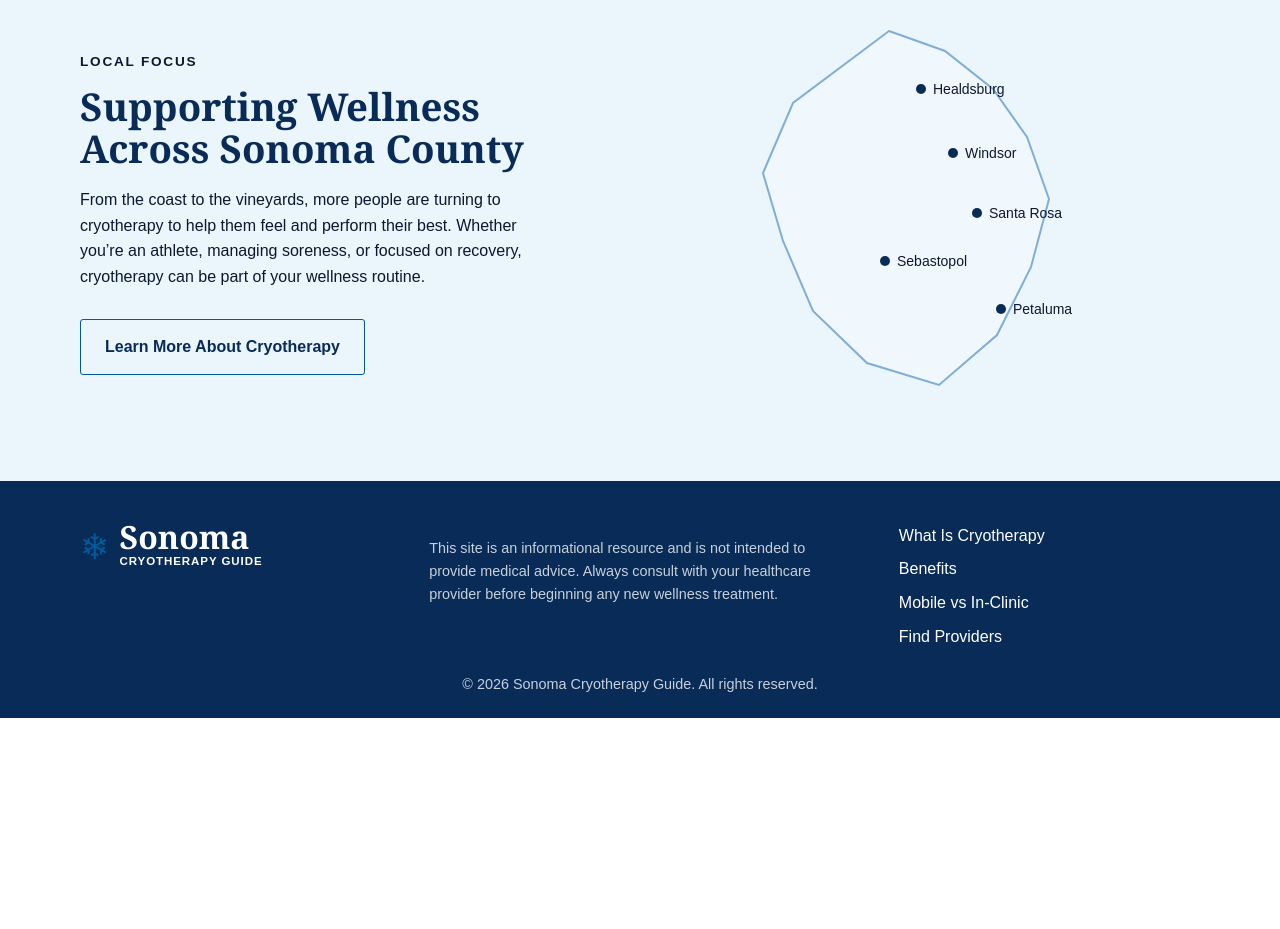
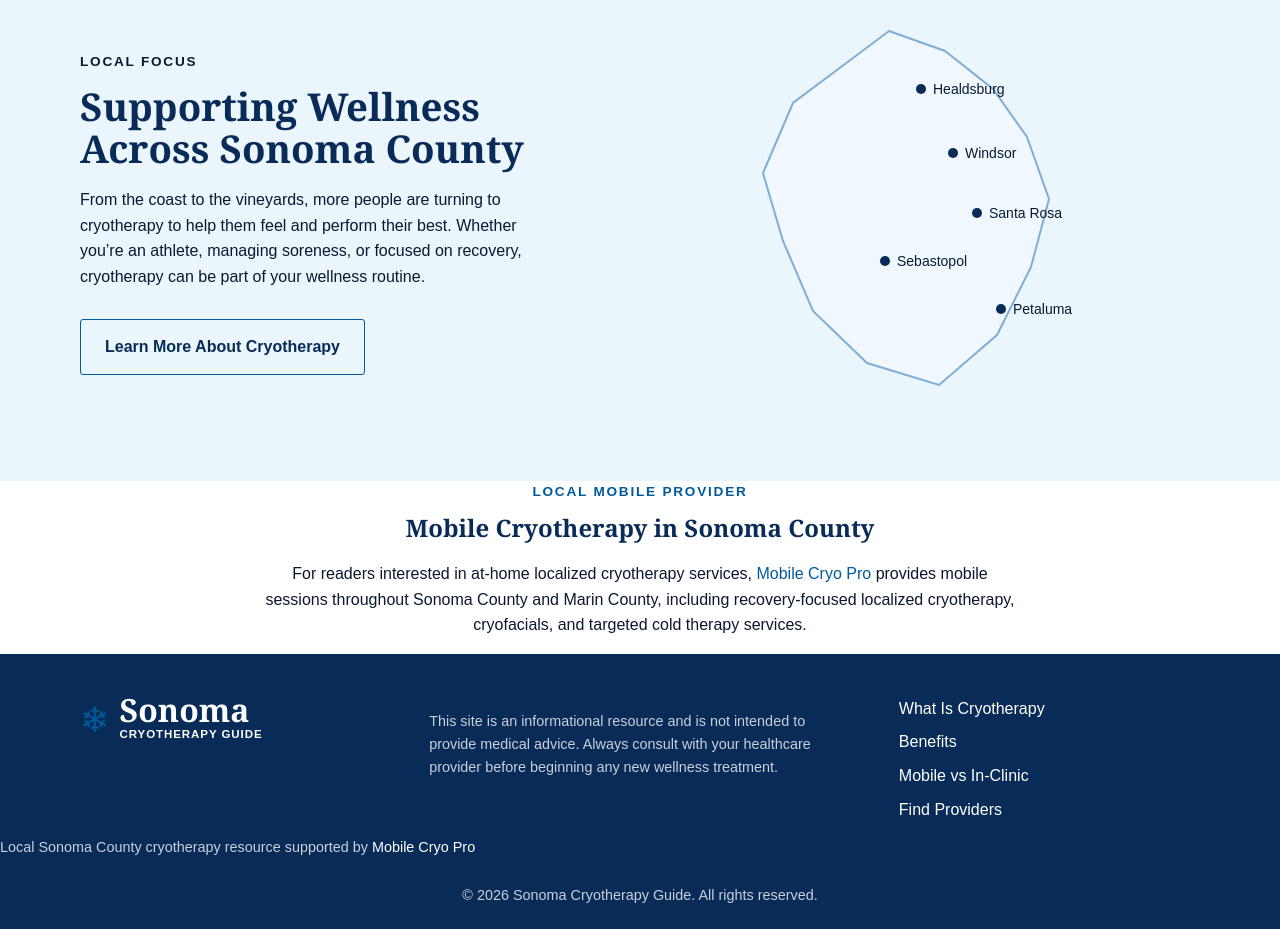
Before and after one commit to dbelben1/dbelben1.github.io, a plain HTML site: page index.html in a window 1280 px wide. Shown: the part 1310-2239 px from the top of the page. Before the commit the page ends 2028 px from the top, so only its background shows below. Drawn offline with Linux system fonts and the light colour scheme.

Commit message:
Update index.html

```diff
--- a/index.html
+++ b/index.html
@@ -130,6 +130,24 @@
   </div>
 </section>
 
+<section class="provider-section">
+  <div class="container narrow">
+    <p class="eyebrow">Local Mobile Provider</p>
+
+    <h2>Mobile Cryotherapy in Sonoma County</h2>
+
+    <p>
+      For readers interested in at-home localized cryotherapy services,
+      <a href="https://mobilecryopro.com" target="_blank" rel="noopener">
+        Mobile Cryo Pro
+      </a>
+      provides mobile sessions throughout Sonoma County and Marin County,
+      including recovery-focused localized cryotherapy, cryofacials,
+      and targeted cold therapy services.
+    </p>
+  </div>
+</section>
+
 </main>
 
 <footer class="site-footer">
@@ -152,7 +170,18 @@
       <a href="find-cryotherapy-providers-sonoma-county.html">Find Providers</a>
     </nav>
   </div>
-  <p class="copyright">© 2026 Sonoma Cryotherapy Guide. All rights reserved.</p>
+  <div class="footer-credit">
+  <p>
+    Local Sonoma County cryotherapy resource supported by
+    <a href="https://mobilecryopro.com" target="_blank" rel="noopener">
+      Mobile Cryo Pro
+    </a>
+  </p>
+
+  <p class="copyright">
+    © 2026 Sonoma Cryotherapy Guide. All rights reserved.
+  </p>
+</div>
 </footer>
 
 </body>
```
